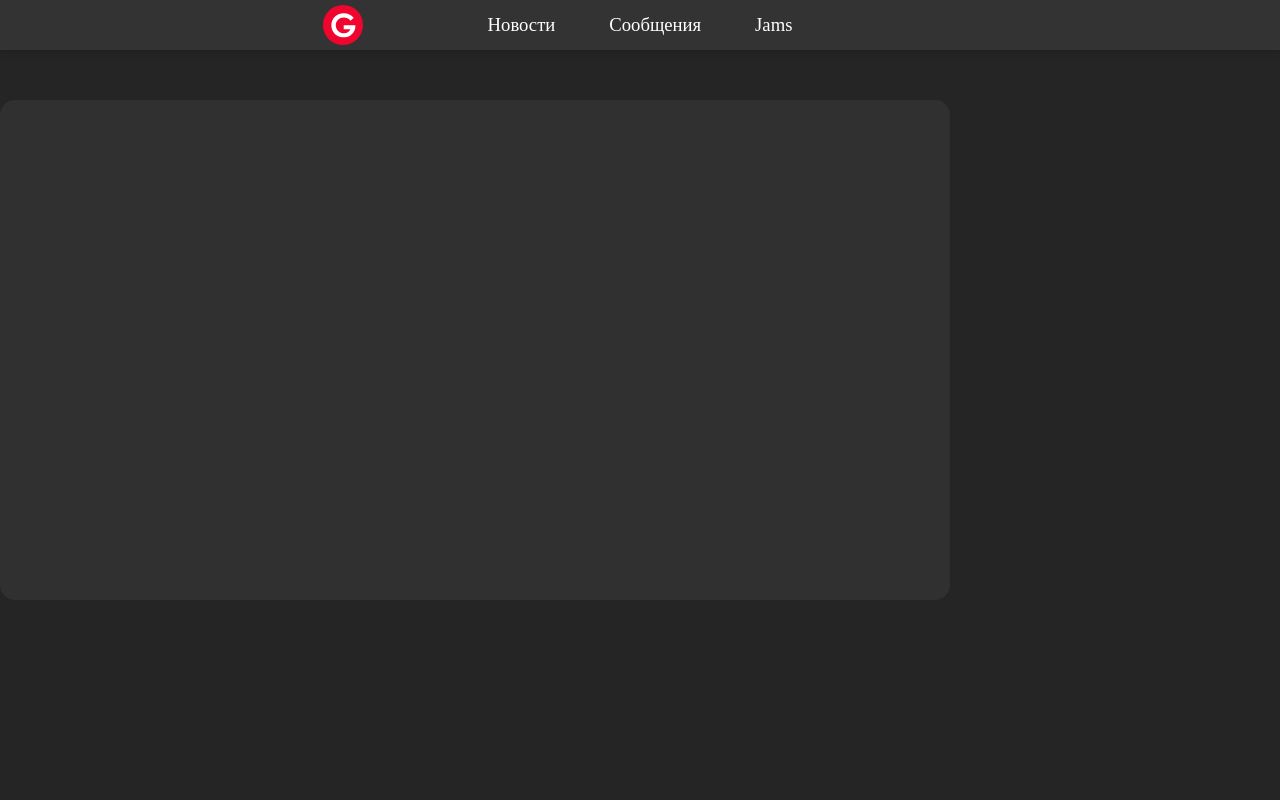
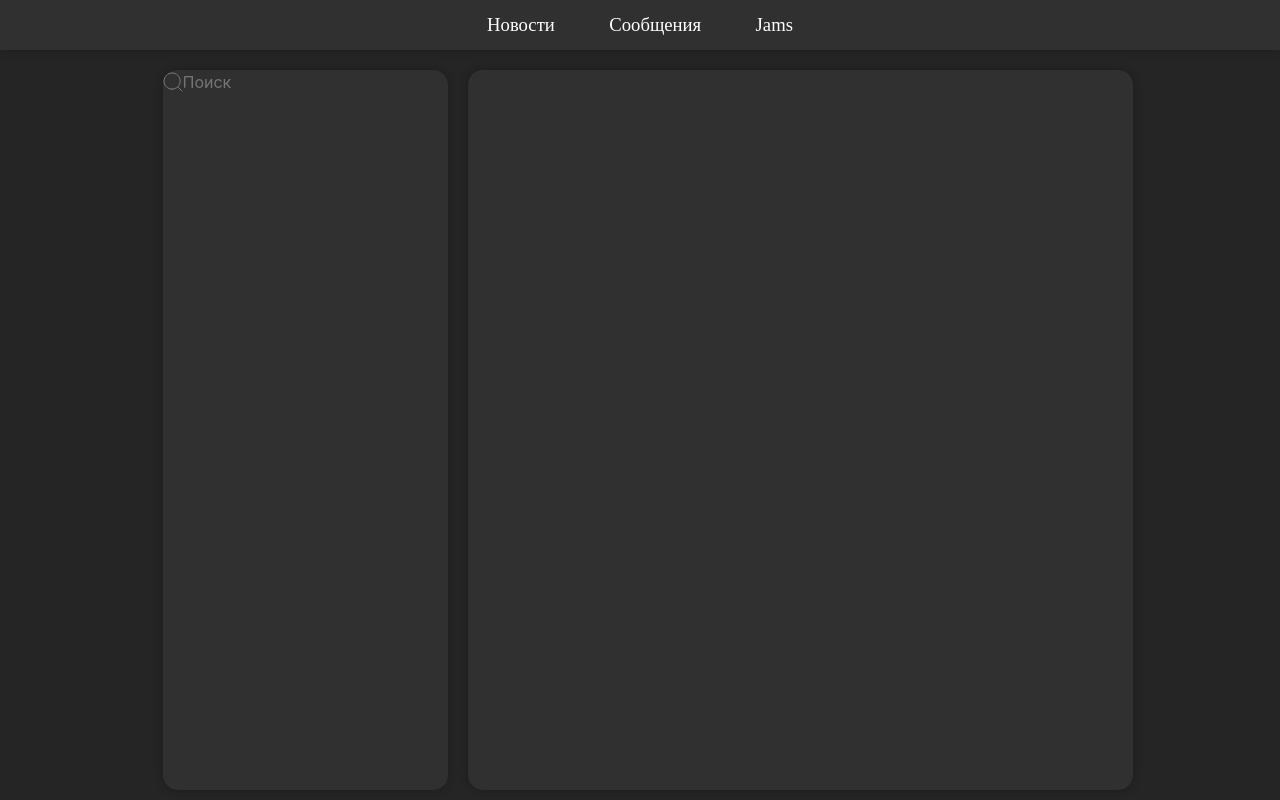
Before and after one commit to Arutomoss/GamedevCommunity, a PHP site: page /messages.php in a window 1280 px wide. Run offline with PHP 8.4, Linux system fonts and the light colour scheme.

Commit message:
putting header css styles into a separate file

```diff
--- a/blocks/headder.php
+++ b/blocks/headder.php
@@ -1,9 +1,12 @@
-<link rel="stylesheet" href="css/style-news.css">
+<script src="https://code.jquery.com/jquery-3.4.1.slim.min.js" integrity="sha384-J6qa4849blE2+poT4WnyKhv5vZF5SrPo0iEjwBvKU7imGFAV0wwj1yYfoRSJoZ+n" crossorigin="anonymous"></script>
+<script src="https://cdn.jsdelivr.net/npm/popper.js@1.16.0/dist/umd/popper.min.js" integrity="sha384-Q6E9RHvbIyZFJoft+2mJbHaEWldlvI9IOYy5n3zV9zzTtmI3UksdQRVvoxMfooAo" crossorigin="anonymous"></script>
+<link rel="stylesheet" href="https://stackpath.bootstrapcdn.com/bootstrap/4.4.1/css/bootstrap.min.css" integrity="sha384-Vkoo8x4CGsO3+Hhxv8T/Q5PaXtkKtu6ug5TOeNV6gBiFeWPGFN9MuhOf23Q9Ifjh" crossorigin="anonymous">
+<script src="https://stackpath.bootstrapcdn.com/bootstrap/4.4.1/js/bootstrap.min.js" integrity="sha384-wfSDF2E50Y2D1uUdj0O3uMBJnjuUD4Ih7YwaYd1iqfktj0Uod8GCExl3Og8ifwB6" crossorigin="anonymous"></script>
+<link rel="stylesheet" href="css/style-header.css">
 
-<header>
+<header class="d-flex flex-column justify-content-center">
     <div class="h_container">
-            <div class="logo"></div>
-
+        <!-- <div class="logo"></div> -->
         <nav>
             <a href="../news.php">Новости</a>
             <a href="../messages.php">Сообщения</a>
--- /dev/null
+++ b/css/style-header.css
@@ -0,0 +1,39 @@
+* {
+    margin: 0;
+    padding: 0;
+}
+
+header {
+    background-color: #303030;
+    height: 50px;
+    width: 100vw;
+    align-items: center;
+    position: fixed;
+    box-shadow: 0 0 10px rgba(0, 0, 0, 0.25);
+}
+
+body {
+    background-color: #252525;
+}
+
+.logo {
+    grid-area: logo;
+    background: no-repeat;
+    height: 40px;
+    background-image: url(../img/logo_light.svg);
+}
+
+nav a {
+    text-decoration: none;
+    color: #ffffff;
+    font-size: 14pt;
+    font-family: "Century Gothic";
+    padding-bottom: 11px;
+    margin: 0px 25px;
+}
+
+nav a:hover {
+    text-decoration: none;
+    color: #ffffff;
+    border-bottom: 3px solid #ffffff;
+}
--- a/css/style-messages.css
+++ b/css/style-messages.css
@@ -3,11 +3,11 @@
     padding: 0;
 }
 
-body{
+body {
     background-color: #252525;
 }
 
-.container{
+/* .container {
     width: 950px;
     height: 100vh;
     display: grid;
@@ -15,14 +15,25 @@ body{
     grid-template-areas: ". wrapper .";
 }
 
-.wrapper{
+.wrapper {
     grid-area: wrapper;
+} */
+
+.chats {
+    width: 100%;
+    height: 90vh;
+    margin-top: 70px;
+    /* margin-right: 20px; */
+    background-color: #303030;
+    border-radius: 15px;
+    box-shadow: 0 0 10px rgba(0, 0, 0, 0.25);
 }
 
-.chats{
+.messages {
     width: 100%;
-    height: 500px;
-    margin-top: 100px;
+    height: 90vh;
+    margin-top: 70px;
     background-color: #303030;
     border-radius: 15px;
+    box-shadow: 0 0 10px rgba(0, 0, 0, 0.25);
 }
--- a/css/style-news.css
+++ b/css/style-news.css
@@ -1,48 +1,6 @@
 * {
     margin: 0;
     padding: 0;
-}
-
-header {
-    background-color: #333333;
-    height: 50px;
-    width: 100%;
-    align-items: center;
-    position: fixed;
-}
-
-.h_container {
-    display: grid;
-    height: 100%;
-    grid-template-columns: 323px 40px 1fr 363px;
-    grid-template-areas: ". logo nav .";
-    align-items: center;
-    box-shadow: 0 0 10px rgba(0, 0, 0, 0.25);
-}
-
-.logo {
-    grid-area: logo;
-    background: no-repeat;
-    height: 40px;
-    background-image: url(../img/logo_light.svg);
-}
-
-nav {
-    grid-area: nav;
-    justify-self: center;
-}
-
-nav a {
-    text-decoration: none;
-    color: #ffffff;
-    font-size: 14pt;
-    font-family: "Century Gothic";
-    padding-bottom: 11px;
-    margin: 0px 25px;
-}
-
-nav a:hover {
-    border-bottom: 3px solid #ffffff;
 }
 
 .m_container {
--- a/messages.php
+++ b/messages.php
@@ -5,6 +5,10 @@
     <meta charset="UTF-8">
     <meta name="viewport" content="width=device-width, initial-scale=1.0">
     <meta http-equiv="X-UA-Compatible" content="ie=edge">
+    <script src="https://code.jquery.com/jquery-3.4.1.slim.min.js" integrity="sha384-J6qa4849blE2+poT4WnyKhv5vZF5SrPo0iEjwBvKU7imGFAV0wwj1yYfoRSJoZ+n" crossorigin="anonymous"></script>
+    <script src="https://cdn.jsdelivr.net/npm/popper.js@1.16.0/dist/umd/popper.min.js" integrity="sha384-Q6E9RHvbIyZFJoft+2mJbHaEWldlvI9IOYy5n3zV9zzTtmI3UksdQRVvoxMfooAo" crossorigin="anonymous"></script>
+    <link rel="stylesheet" href="https://stackpath.bootstrapcdn.com/bootstrap/4.4.1/css/bootstrap.min.css" integrity="sha384-Vkoo8x4CGsO3+Hhxv8T/Q5PaXtkKtu6ug5TOeNV6gBiFeWPGFN9MuhOf23Q9Ifjh" crossorigin="anonymous">
+    <script src="https://stackpath.bootstrapcdn.com/bootstrap/4.4.1/js/bootstrap.min.js" integrity="sha384-wfSDF2E50Y2D1uUdj0O3uMBJnjuUD4Ih7YwaYd1iqfktj0Uod8GCExl3Og8ifwB6" crossorigin="anonymous"></script>
     <link rel="stylesheet" href="css/style-messages.css">
     <title>Messages</title>
 </head>
@@ -13,12 +17,20 @@
     <?php require 'blocks/headder.php'; ?>
 
     <div class="container">
-        <div class="wrapper">
-            <div class="chats">
+        <div class="row justify-content-md-center">
+            <div class="chats col-3 mr-3">
+                <div class="row">
+                    <img src="img/search.svg" alt="">
+                    <input type="text" style="border-radius: 25px; border: none; background-color: #303030; color: #7B7B7B;" placeholder="Поиск" >
+                </div>
+            </div>
+            <div class="messages row col-7 ml-1">
+                <div class="row">
 
-            </div>
-            <div class="messages">
+                </div>
+                <div class="row stretch" style="height: 500px; background-color: #252525">
 
+                </div>
             </div>
         </div>
     </div>
```
Also changed, not shown: img/search.svg (added). Lines whose indentation alone changed are shown as unchanged.
